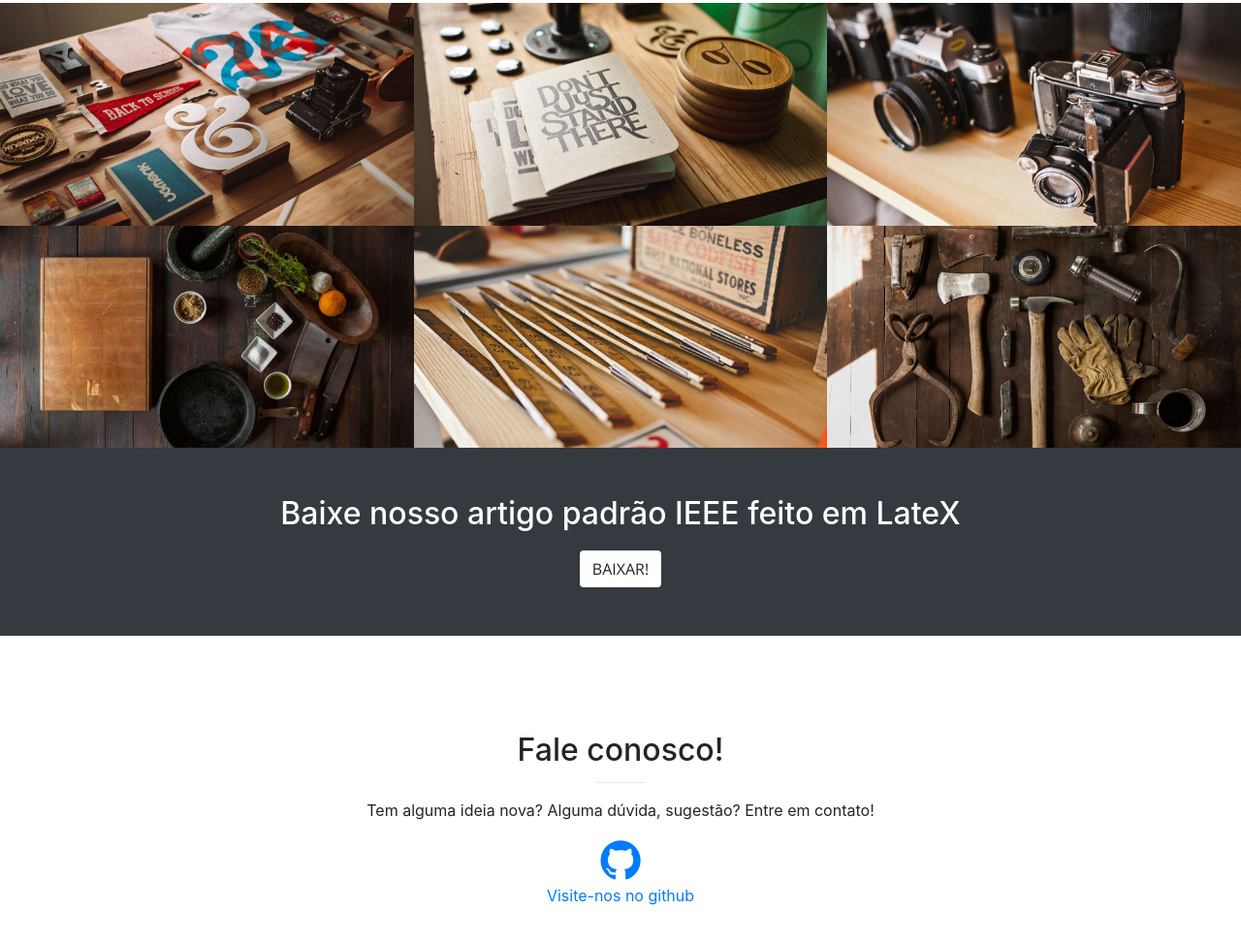
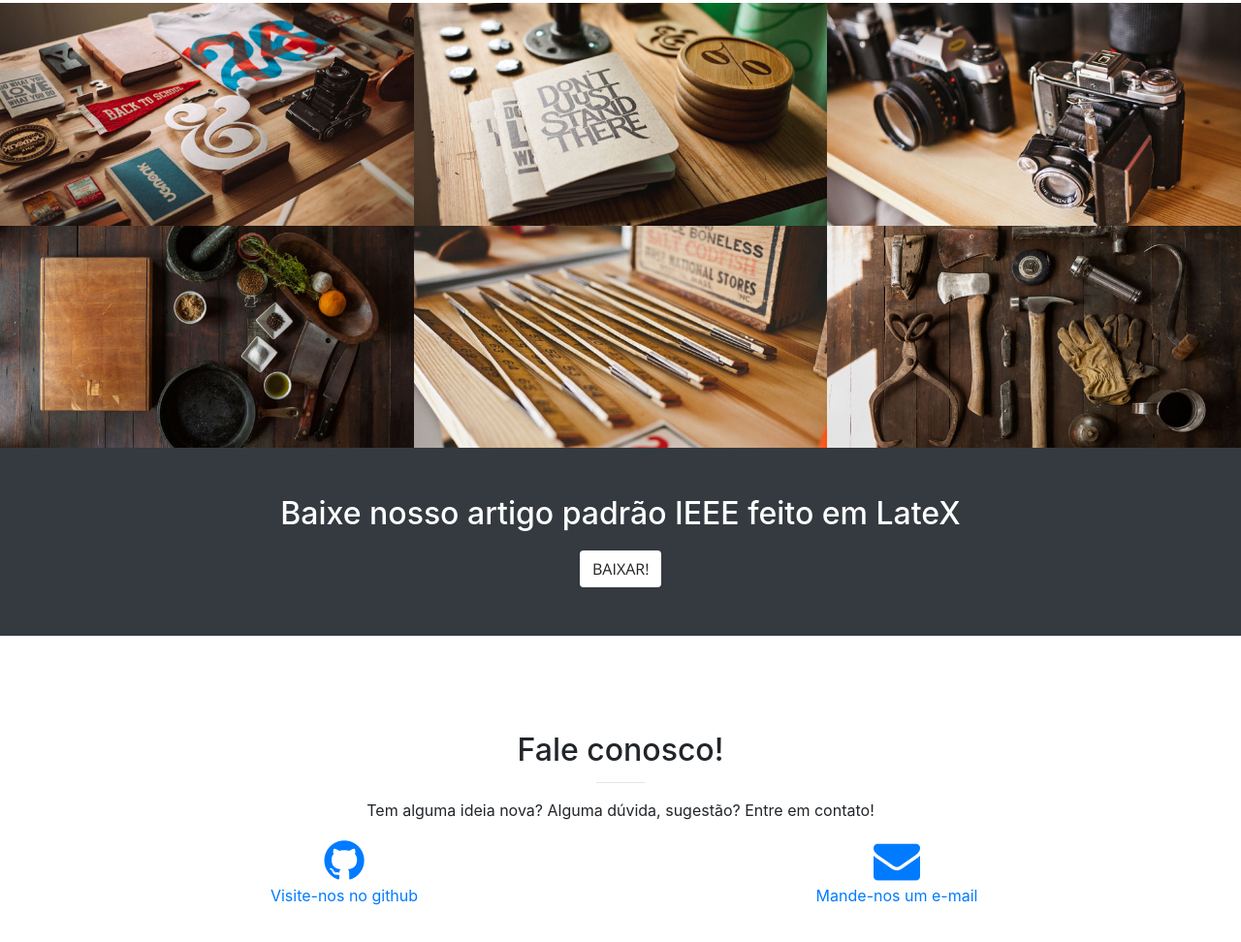
Before and after one commit to LeonardoPrange/LAB-Rinto, a website with bundled scripts: page index.html in a window 1280 px wide. Shown: the part 1637-2609 px from the top of the page at 97% size. Built offline with nearby package versions, Linux system fonts and the light colour scheme.

Commit message:
e-mail icon on contact session

```diff
--- a/index.html
+++ b/index.html
@@ -239,10 +239,16 @@
           </div>
         </div>
         <div class="row">
-          <div class="col align-self-center mr-auto text-center">
+          <div class="col mr-auto text-center">
             <a href="https://github.com/LeonardoPrange/LAB-Rinto">
               <i class="fa fa-3x fa-github"></i>
               <p>Visite-nos no github</p>
+            </a>
+          </div>
+          <div class="col mr-auto text-center">
+            <a href="">
+              <i class="fa fa-3x fa-envelope"></i>
+              <p>Mande-nos um e-mail</p>
             </a>
           </div>
         </div>
```
